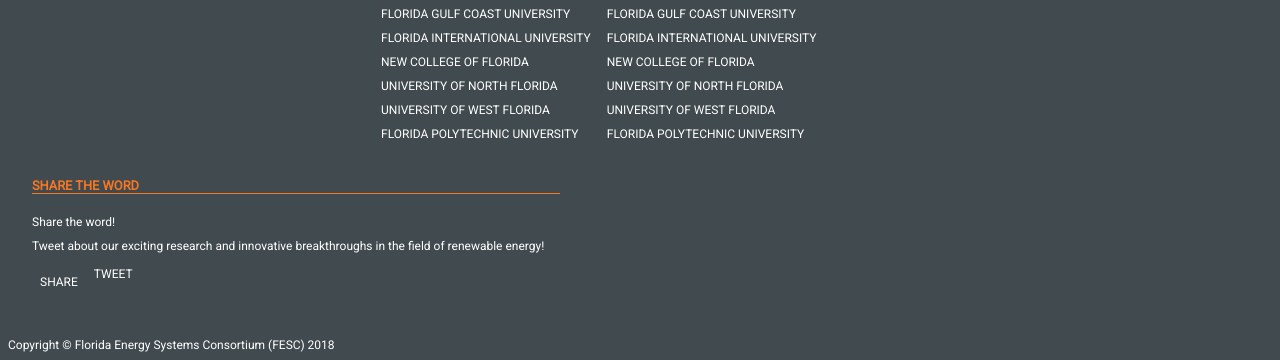
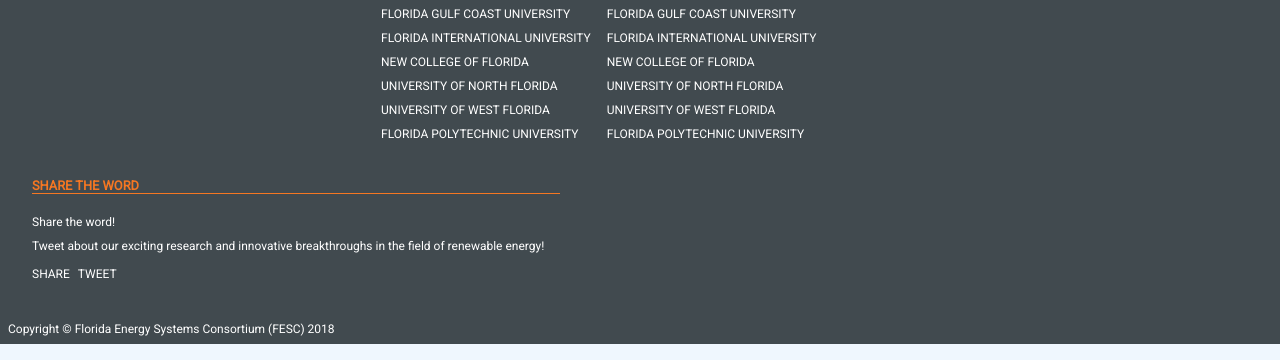
Before and after one commit to Raji14/FESC-Redesign, a plain HTML site: page index1.html in a window 1280 px wide. Shown: the part 2028-2388 px from the top of the page. Drawn offline with Linux system fonts and the light colour scheme.

Commit message:
fixed padding on fb share

```diff
--- a/index1.html
+++ b/index1.html
@@ -273,7 +273,7 @@
           <article>
             <p>Share the word! <br> Tweet about our exciting research and innovative breakthroughs in the field of renewable energy!</p>
             <div class="mediaSection">
-              <div class="fb-share-button spaceBetween" data-href="https://raji14.github.io/FESC-Redesign/index.html" data-layout="button" data-size="large" data-mobile-iframe="true"><a target="_blank" href="https://www.facebook.com/sharer/sharer.php?u=https%3A%2F%2Fraji14.github.io%2FFESC-Redesign%2Findex.html&amp;src=sdkpreparse" class="fb-xfbml-parse-ignore">Share</a></div>
+              <div class="fb-share-button" data-href="https://raji14.github.io/FESC-Redesign/index.html" data-layout="button" data-size="large" data-mobile-iframe="true"><a target="_blank" href="https://www.facebook.com/sharer/sharer.php?u=https%3A%2F%2Fraji14.github.io%2FFESC-Redesign%2Findex.html&amp;src=sdkpreparse" class="fb-xfbml-parse-ignore">Share</a></div>
               <div><a class="twitter-share-button spaceBetween" href="https://twitter.com/intent/tweet?text=Florida%20Energy%20Systems%20Consortium%20Bringing%20energy%20solutions%20to%20Florida!" data-size="large">
 Tweet</a></div>
             </div>
```
